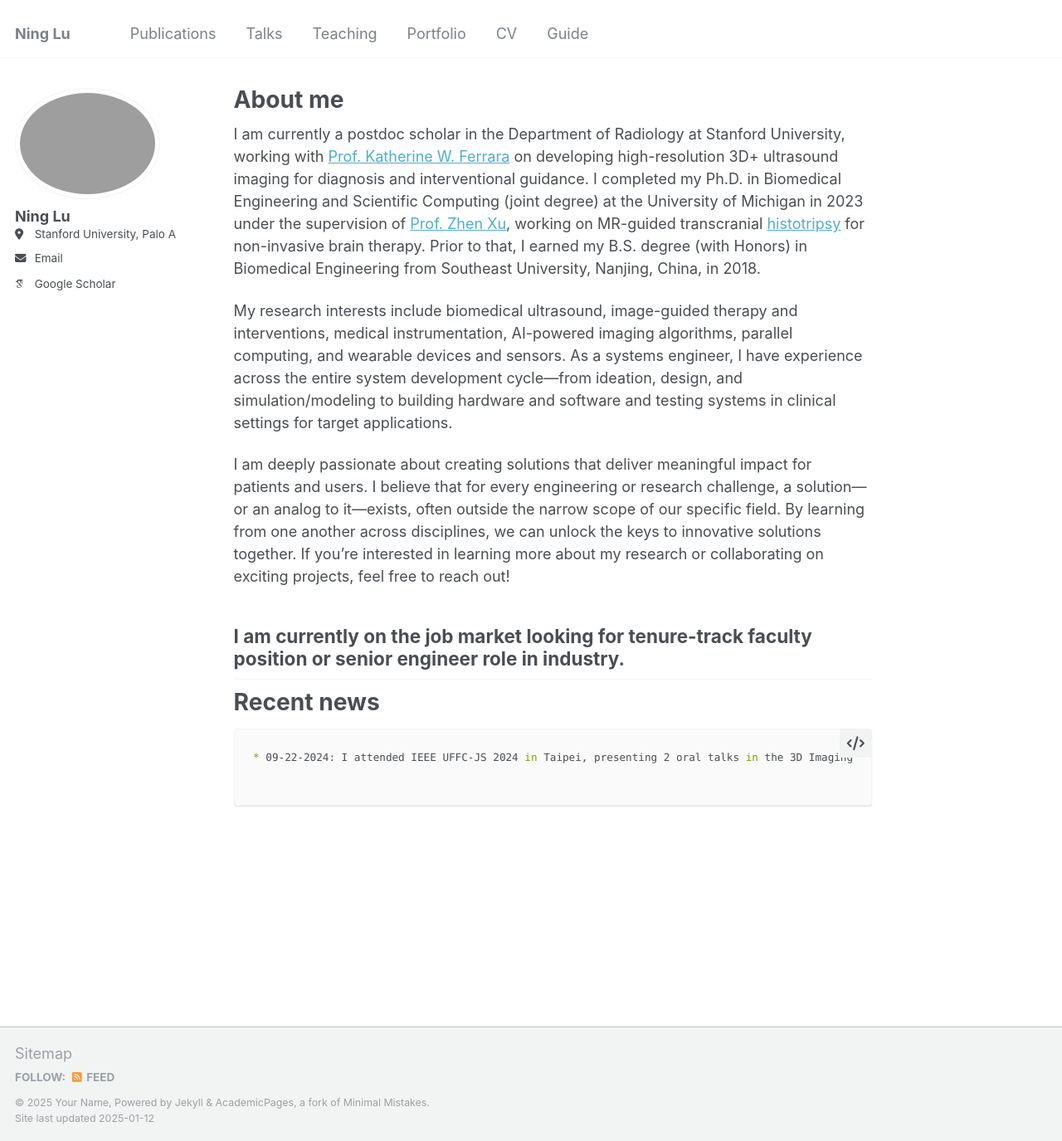
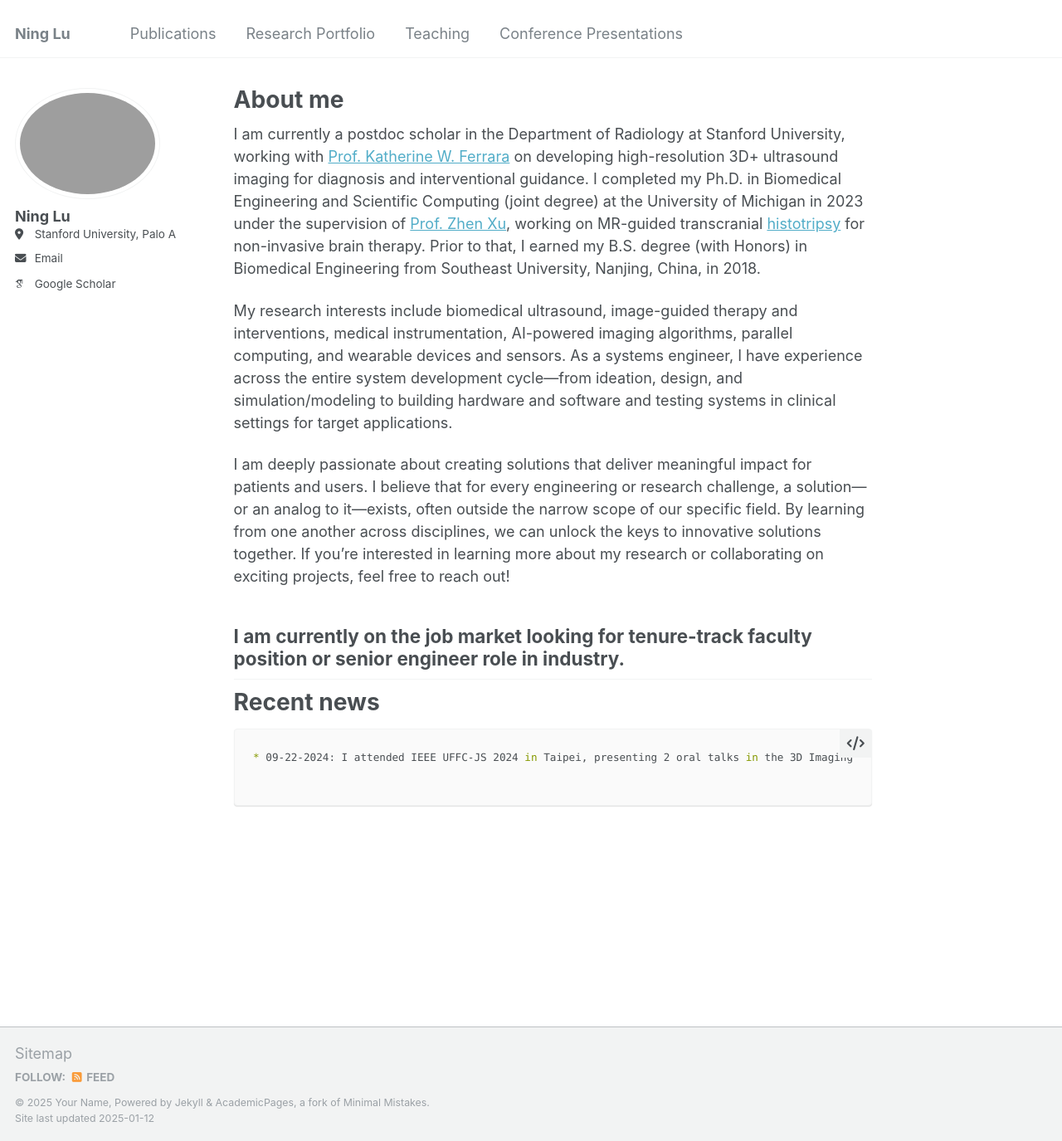
Before and after one commit to NingLu-Ultrasound/ninglu-ultrasound.github.io, a Jekyll site: the page built from _pages/about.md, in a window 1280 px wide and 1375 px high. Shown: the whole window at 83% size. Built offline with Jekyll 4.4.1, drawn with Linux system fonts in a browser that asks for light colours; some web fonts are replaced.

Commit message:
Update navigation.yml

```diff
--- a/_data/navigation.yml
+++ b/_data/navigation.yml
@@ -8,17 +8,17 @@ main:
   - title: "Publications"
     url: /publications/
 
-  - title: "Talks"
-    url: /talks/
+  - title: "Research Portfolio"
+    url: /portfolio/
+
+#  - title: "CV"
+#    url: /cv/
 
   - title: "Teaching"
     url: /teaching/
 
-  - title: "Portfolio"
-    url: /portfolio/
+  - title: "Conference Presentations"
+    url: /talks/
 
-  - title: "CV"
-    url: /cv/
-
-  - title: "Guide"
-    url: /markdown/
+ # - title: "Guide"
+ #   url: /markdown/
```
